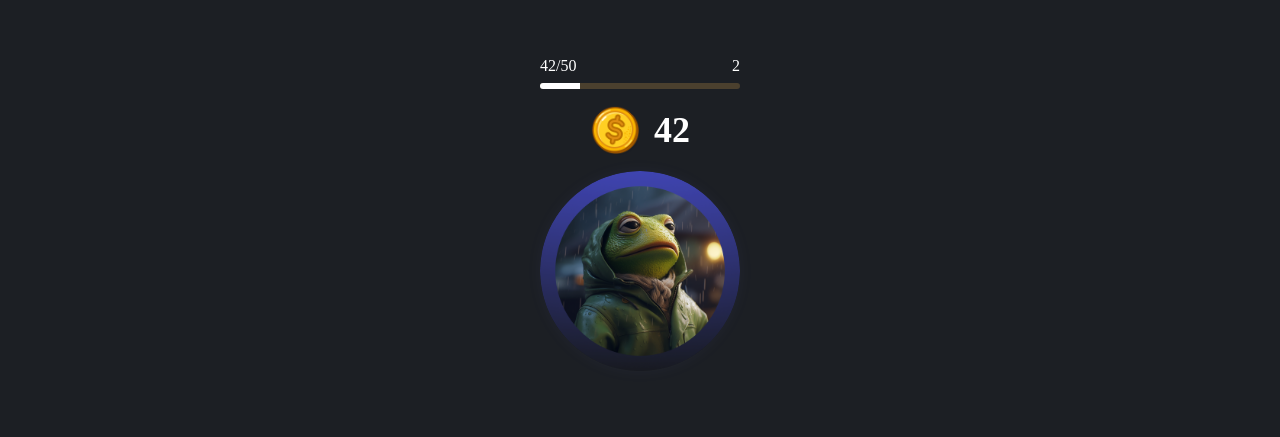
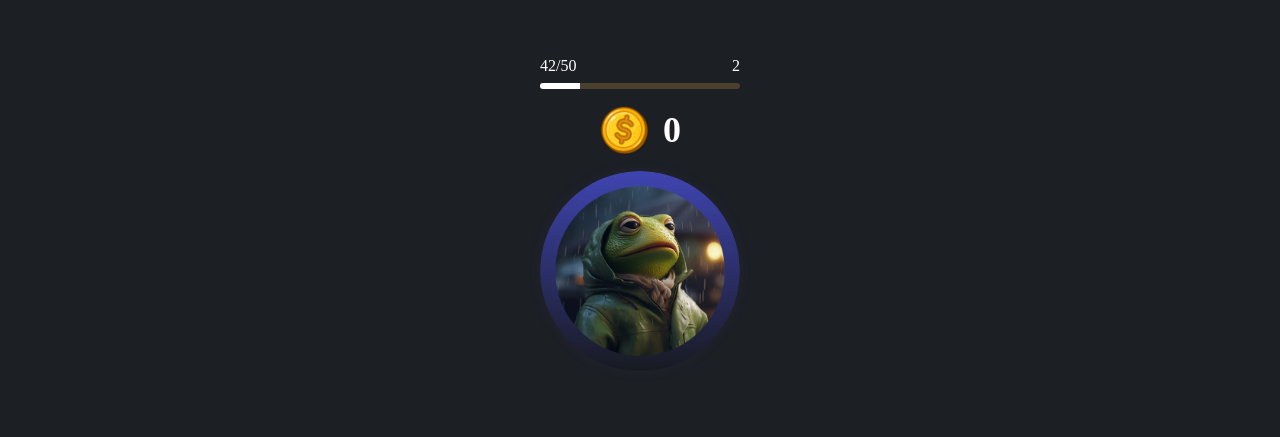
Before and after one commit to sabyrkazen/token-tycoon, a Vue app: page / in a window 1280 px wide. Shown: the part 164-601 px from the top of the page. Built offline with nearby package versions, Linux system fonts and the light colour scheme.

Commit message:
feat: integrate score store into HomeView for dynamic score display

```diff
--- a/src/views/HomeView.vue
+++ b/src/views/HomeView.vue
@@ -1,21 +1,11 @@
-<template>
-  <div class="game-container">
-    <ScoreProgress />
-    <div class="header">
-      <img src="../assets/coin.png" alt="coin" />
-      <h2 class="score" id="score">42</h2>
-    </div>
-    <div class="circle">
-      <img @click="increment" ref="img" id="circle" src="../assets/frog.png" />
-    </div>
-  </div>
-</template>
-
 <script setup>
 import { ref } from 'vue'
 import ScoreProgress from '@/components/ScoreProgress.vue'
+import { useScoreStore } from '@/stores/score'
 
 const img = ref(null)
+
+const store = useScoreStore()
 
 function increment(event) {
   const rect = event.target.getBoundingClientRect()
@@ -47,3 +37,16 @@ function increment(event) {
   setTimeout(() => plusOne.remove(), 2000)
 }
 </script>
+
+<template>
+  <div class="game-container">
+    <ScoreProgress />
+    <div class="header">
+      <img src="../assets/coin.png" alt="coin" />
+      <h2 class="score" id="score">{{ store.score }}</h2>
+    </div>
+    <div class="circle">
+      <img @click="increment" ref="img" id="circle" src="../assets/frog.png" />
+    </div>
+  </div>
+</template>
```
